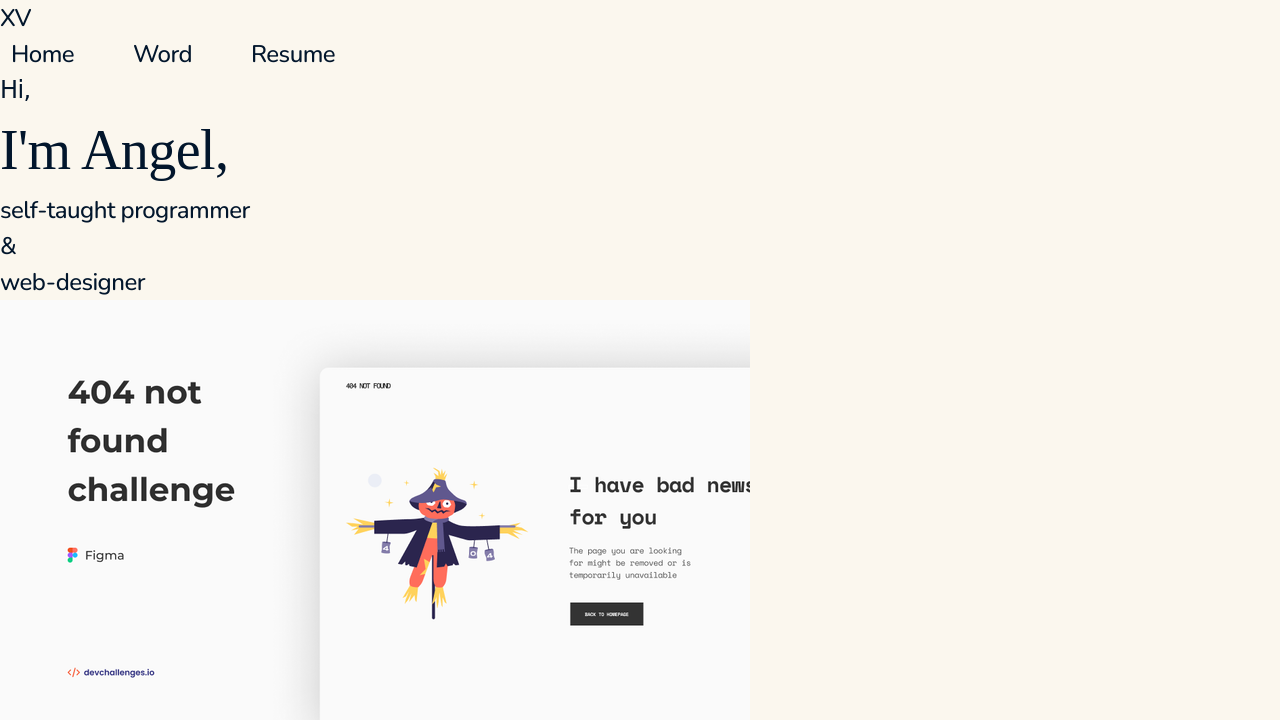
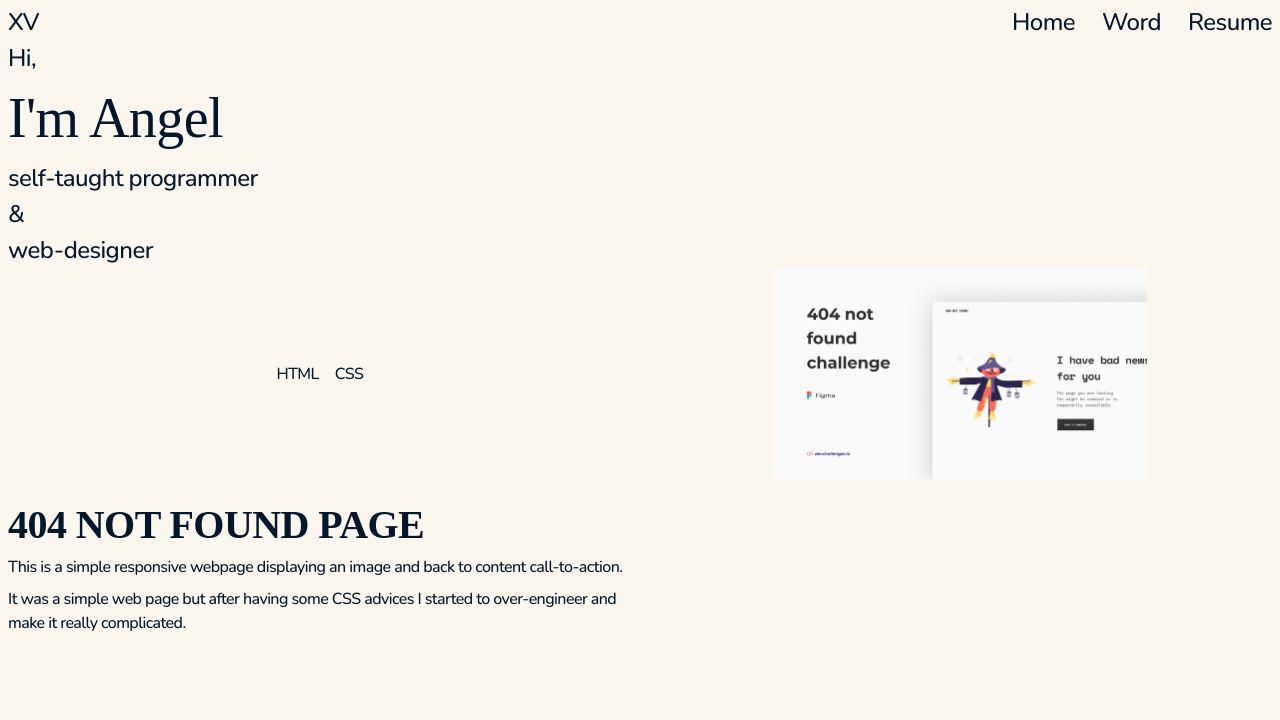
Before and after one commit to Angelxv01/Angelxv01.io, a plain HTML site: page index.html in a window 1280 px wide. Shown: the top 720 px of the page. Drawn offline with nearby package versions, Linux system fonts and the light colour scheme; a web font is replaced by a local one.

Commit message:
Added some content

```diff
--- a/assets/css/main.css
+++ b/assets/css/main.css
@@ -27,4 +27,31 @@ body {
   color: hsl(var(--clr-dark));
   min-height: 100vh;
   overflow-x: hidden;
+
+  margin: 0.125rem 0.25rem;
+  padding: 0.125rem 0.25rem;
 }
+
+.primary-header {
+  justify-content: space-between;
+}
+
+.project header {
+  text-align: center;
+}
+
+@media (min-width: 45rem) {
+  .project {
+    grid-template-columns: repeat(2, 1fr);
+    justify-items: center;
+    align-items: center;
+  }
+
+  .project header {
+    text-align: left;
+  }
+
+  .project__image {
+    max-width: 60%;
+  }
+}
--- a/assets/css/navigation.css
+++ b/assets/css/navigation.css
@@ -2,7 +2,7 @@
   display: flex;
   margin: 0;
   padding: 0;
-  gap: 3rem;
+  gap: 1rem;
 }
 
 .navigation li {
--- a/index.html
+++ b/index.html
@@ -10,7 +10,7 @@
     <title>Angel's Portfolio</title>
   </head>
   <body>
-    <header>
+    <header class="primary-header flex">
       <p class="fs-500">XV</p>
       <nav>
         <ul class="navigation">
@@ -22,18 +22,44 @@
     </header>
 
     <main>
-      <h1 class="ff-serif fs-700">
-        <span class="fs-500 ff-cursive block">Hi,</span>
-        I'm Angel,
-        <span class="fs-500 ff-sans block"> self-taught programmer </span>
-        <span class="fs-500 ff-sans block"> & </span>
-        <span class="fs-500 ff-sans block"> web-designer </span>
-      </h1>
+      <div class="fs-500">
+        <p>Hi,</p>
+        <h1 class="ff-serif fs-700">I'm Angel</h1>
+        <p>self-taught programmer</p>
+        <p>&</p>
+        <p>web-designer</p>
+      </div>
 
-      <div class="grid-container">
-        <img src="./assets/img/thumbnails/404-not-found.png" alt="" />
-        <img src="./assets/img/thumbnails/my-team-page.png" alt="" />
-        <img src="./assets/img/thumbnails/recipe-blog.png" alt="" />
+      <div class="">
+        <article class="project grid">
+          <div class="labels flex">
+            <span class="label">HTML</span>
+            <span class="label">CSS</span>
+          </div>
+          <div class="project__image">
+            <img src="./assets/img/thumbnails/404-not-found.png" alt="" />
+          </div>
+          <div class="project__description">
+            <header>
+              <h2 class="ff-serif fs-600 uppercase bold">404 Not found Page</h2>
+            </header>
+            <div
+              class="project__description-body flow"
+              style="--flow-gap: 0.5rem"
+            >
+              <p>
+                This is a simple responsive webpage displaying an image and back
+                to content call-to-action.
+              </p>
+              <p>
+                It was a simple web page but after having some CSS advices I
+                started to over-engineer and make it really complicated.
+              </p>
+            </div>
+          </div>
+        </article>
+        <!-- <img src="./assets/img/thumbnails/my-team-page.png" alt="" />
+        <img src="./assets/img/thumbnails/recipe-blog.png" alt="" /> -->
       </div>
     </main>
   </body>
```
